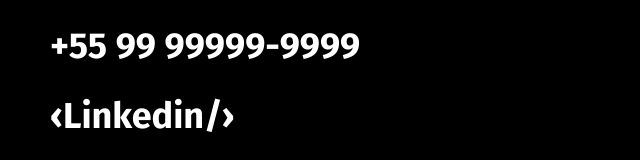
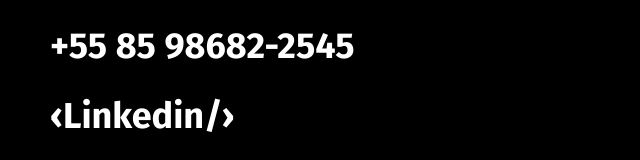
Before and after one commit to kervines/kervines.github.io, a plain HTML site: page index.html in a window 1280 px wide. Shown: the part 2493-2653 px from the top of the page, 640-1280 px from the left. Drawn offline with Linux system fonts and the light colour scheme.

Commit message:
alterado numero telefonico

```diff
--- a/index.html
+++ b/index.html
@@ -135,7 +135,7 @@
         </p>
         <ul class="footer-contato">
           <li>dev.kervin@gmail.com</li>
-          <li>+55 99 99999-9999</li>
+          <li>+55 85 98682-2545</li>
           <li><a href="https://www.linkedin.com/in/kervines/" target="_blank">&lsaquo;Linkedin/&rsaquo;</a></li>
           <li><a href="https://github.com/kervines" target="_blank">&lsaquo;GitHub/&rsaquo;</a></li>
         </ul>
```
